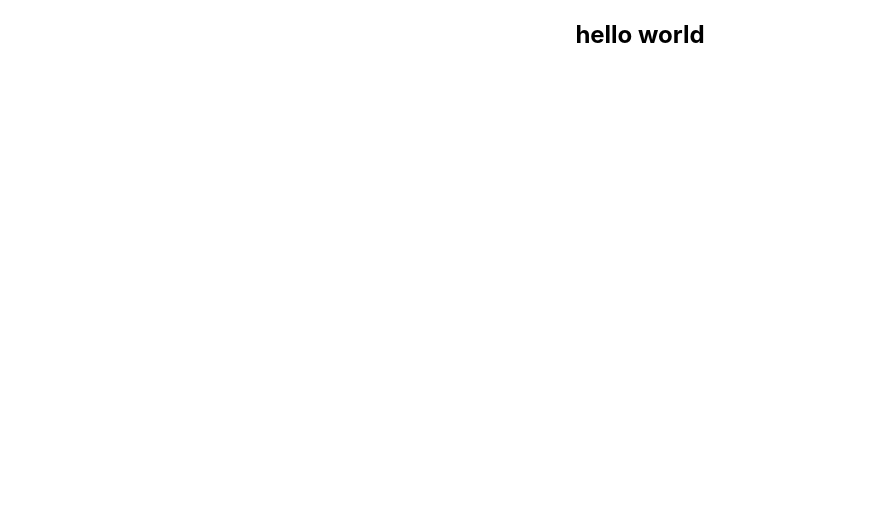
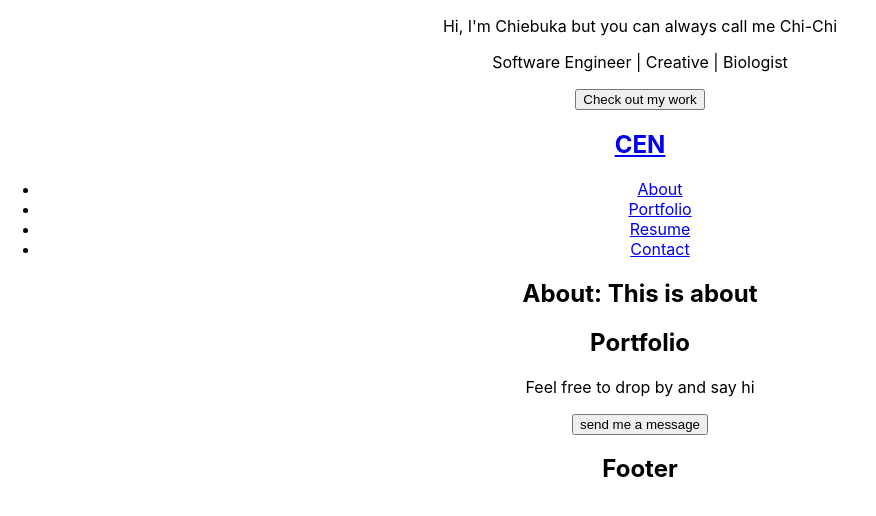
Before and after one commit to cenwachukwu/portfolio, a React (Create React App) app: page / in a window 1280 px wide. Shown: the top 516 px of the page, without its empty margins (0-876 px from the left). Built offline with nearby package versions, Linux system fonts and the light colour scheme.

Commit message:
added structure to the site

```diff
--- a/package.json
+++ b/package.json
@@ -3,11 +3,14 @@
   "version": "0.1.0",
   "private": true,
   "dependencies": {
+    "@material-ui/core": "^4.8.0",
     "@testing-library/jest-dom": "^4.2.4",
     "@testing-library/react": "^9.4.0",
     "@testing-library/user-event": "^7.2.1",
     "react": "^16.12.0",
     "react-dom": "^16.12.0",
+    "react-router": "^5.1.2",
+    "react-router-dom": "^5.1.2",
     "react-scripts": "3.3.0"
   },
   "scripts": {
--- /dev/null
+++ b/src/About.js
@@ -0,0 +1,12 @@
+import React from 'react';
+import './App.css';
+
+function About() {
+  return (
+    <div>
+      <h2>About: This is about</h2>
+    </div>
+  );
+}
+
+export default About;
--- a/src/App.js
+++ b/src/App.js
@@ -1,11 +1,22 @@
 import React from 'react';
-import logo from './logo.svg';
 import './App.css';
+import { BrowserRouter as Router, Route } from "react-router-dom";
+import Home from './Home';
+import About from './About';
+import Portfolio from './Portfolio';
+import Resume from './Resume';
+import Contact from './Contact';
 
 function App() {
   return (
     <div className="App">
-      <h2>hello world</h2>
+      <Router>
+        <Route path="/" exact component={Home} />
+        <Route path="/#About" component={About} />
+        <Route path="/#Portfolio" component={Portfolio} />
+        <Route path="/Resume" exact component={Resume} />
+        <Route path="/Contact" exact component={Contact} />
+      </Router>
     </div>
   );
 }
--- /dev/null
+++ b/src/Contact.js
@@ -0,0 +1,16 @@
+import React from 'react';
+import './App.css';
+import Navbar from './Navbar';
+import Footer from './Footer';
+
+function Contact() {
+  return (
+    <div>
+      <Navbar/>
+      <h2>Contact</h2>
+      <Footer/>
+    </div>
+  );
+}
+
+export default Contact;
--- /dev/null
+++ b/src/Footer.js
@@ -0,0 +1,12 @@
+import React from 'react';
+import './App.css';
+
+function Footer() {
+  return (
+    <div className="App">
+      <h2>Footer</h2>
+    </div>
+  );
+}
+
+export default Footer;
--- /dev/null
+++ b/src/Home.js
@@ -0,0 +1,38 @@
+import React from 'react';
+import { Link } from 'react-router-dom';
+import './App.css';
+import Navbar from './Navbar';
+import About from './About';
+import Portfolio from './Portfolio';
+import Footer from './Footer';
+
+function Home() {
+  return (
+    <div className="App">
+      <div className="fixedHeader">
+        <p>Hi, I'm Chiebuka but you can always call me Chi-Chi</p>
+        <p>Software Engineer | Creative | Biologist</p>
+        <Link to="/#Portfolio">
+          <button>
+            Check out my work
+          </button>
+        </Link>
+      </div>
+      <Navbar />
+      <About />
+      <Portfolio />
+      <div className="contactBox">
+        <p>Feel free to drop by and say hi</p>
+        <Link to="/Contact">
+          <button>
+            send me a message
+          </button>
+        </Link>
+      </div>
+      <Footer />
+
+    </div>
+  );
+}
+
+export default Home;
--- /dev/null
+++ b/src/Navbar.js
@@ -0,0 +1,34 @@
+import React from 'react';
+import './App.css';
+import { Link } from 'react-router-dom';
+
+function Navbar() {
+    return (
+        <div className="Navbar">
+            <div>
+                <Link to="/">
+                    <h2>CEN</h2>
+                </Link>
+            </div>
+            <div className="NavLinks">
+                <ul className="NavBar">
+                    <li>
+                        <Link to="/#About">About</Link>
+                    </li>
+                    <li>
+                        <Link to="/#Portfolio">Portfolio</Link>
+                    </li>
+                    <li>
+                        <Link to="/Resume">Resume</Link>
+                    </li>
+                    <li>
+                        <Link to="/Contact">Contact</Link>
+                    </li>
+                </ul>
+            </div>
+        </div>
+
+    );
+}
+
+export default Navbar;
--- /dev/null
+++ b/src/Portfolio.js
@@ -0,0 +1,12 @@
+import React from 'react';
+import './App.css';
+
+function Portfolio() {
+  return (
+    <div>
+      <h2>Portfolio</h2>
+    </div>
+  );
+}
+
+export default Portfolio;
--- /dev/null
+++ b/src/Resume.js
@@ -0,0 +1,16 @@
+import React from 'react';
+import './App.css';
+import Navbar from './Navbar';
+import Footer from './Footer';
+
+function Resume() {
+  return (
+    <div>
+      <Navbar/>
+      <h2>Resume</h2>
+      <Footer/>
+    </div>
+  );
+}
+
+export default Resume;
```
Also changed, not shown: 1 other file (tests, documents, lock files or other folders).
